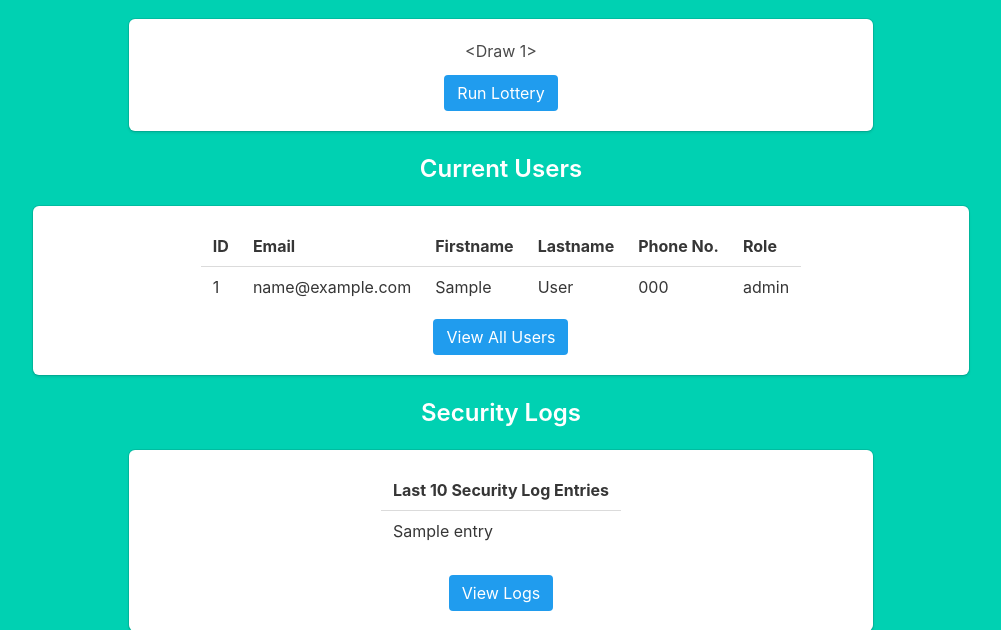
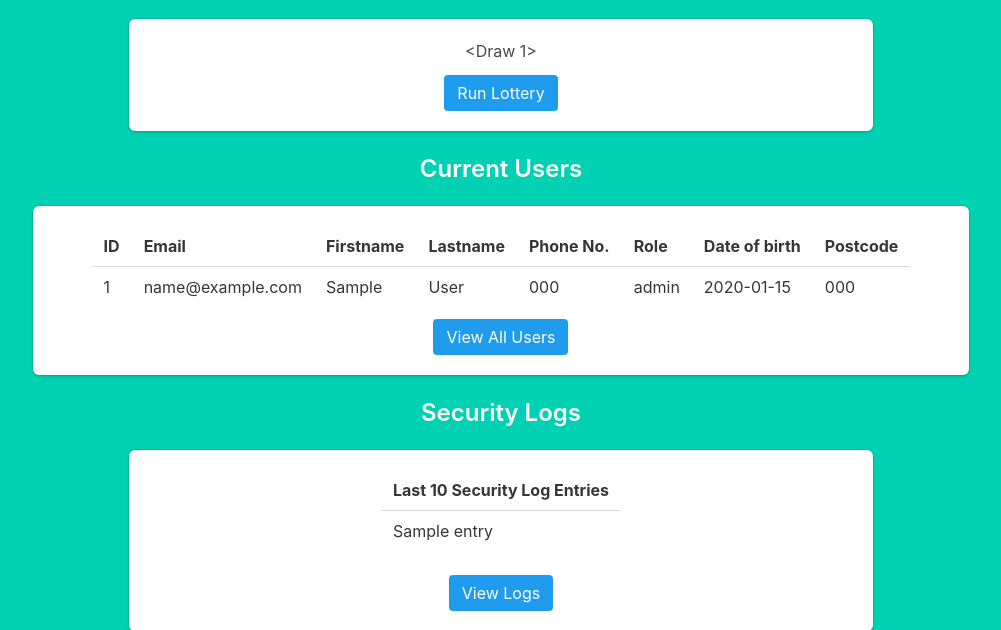
Before and after one commit to Aaron-Cunningham/LotteryWebApp, a Flask app: template templates/admin/admin.html in a window 1280 px wide. Shown: the part 498-1128 px from the top of the page, without its empty margins (139-1140 px from the left). Run offline with Flask 3, Linux system fonts and the light colour scheme; tables that the repository leaves empty hold one stand-in row (values such as "Sample post"); the template is opened without the code that fills it: values that come from a table or form of the project are taken from there, most other values are stand-ins (such as "Sample title", 1, 10 or a date in 2020).

Commit message:
Added so admins can view users postcode and date of birth in view all users

```diff
--- a/templates/admin/admin.html
+++ b/templates/admin/admin.html
@@ -75,6 +75,9 @@
                         <th>Lastname</th>
                         <th>Phone No.</th>
                         <th>Role</th>
+                        <th>Date of birth</th>
+                        <th>Postcode</th>
+
                     </tr>
                     {% for user in current_users %}
                         <tr>
@@ -84,6 +87,8 @@
                             <td>{{ user.lastname }}</td>
                             <td>{{ user.phone }}</td>
                             <td>{{ user.role }}</td>
+                            <td>{{ user.dateofbirth }}</td>
+                            <td>{{ user.postcode }}</td>
                         </tr>
                     {% endfor %}
                 </table>
```
